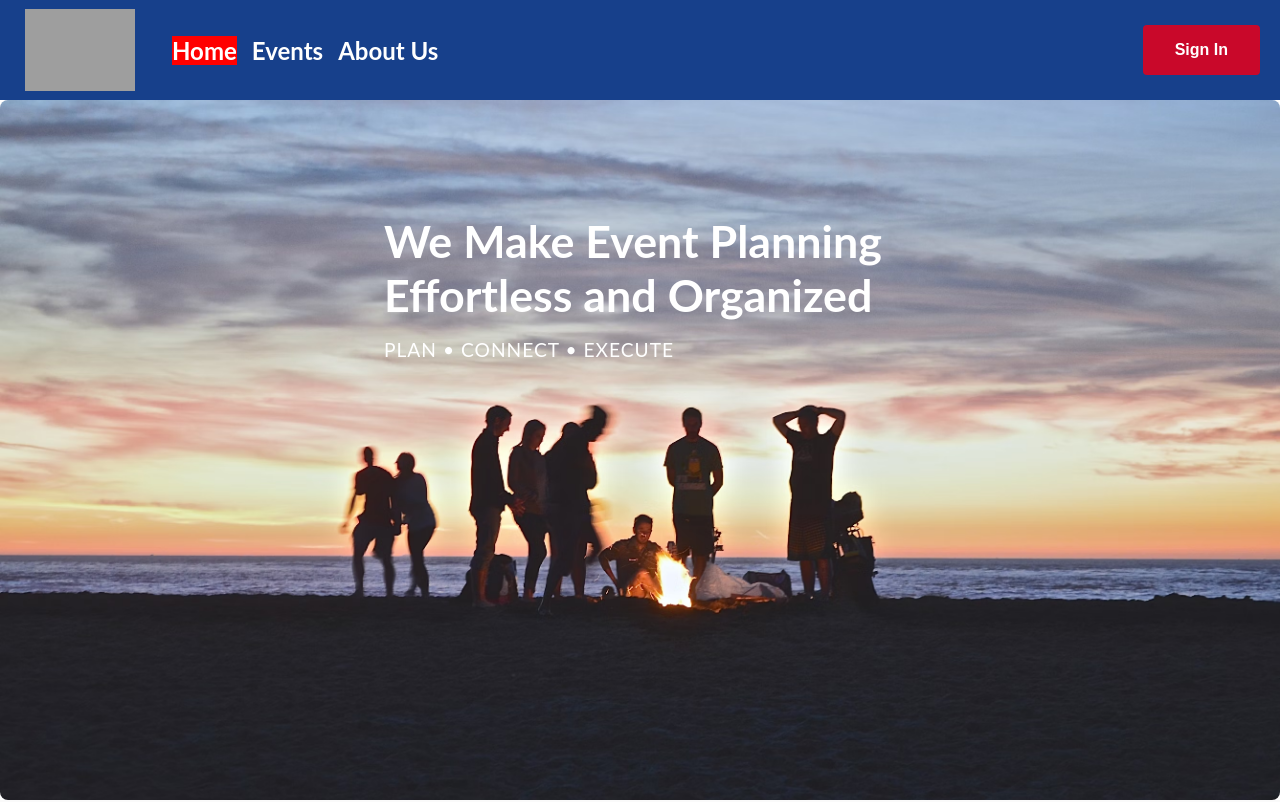
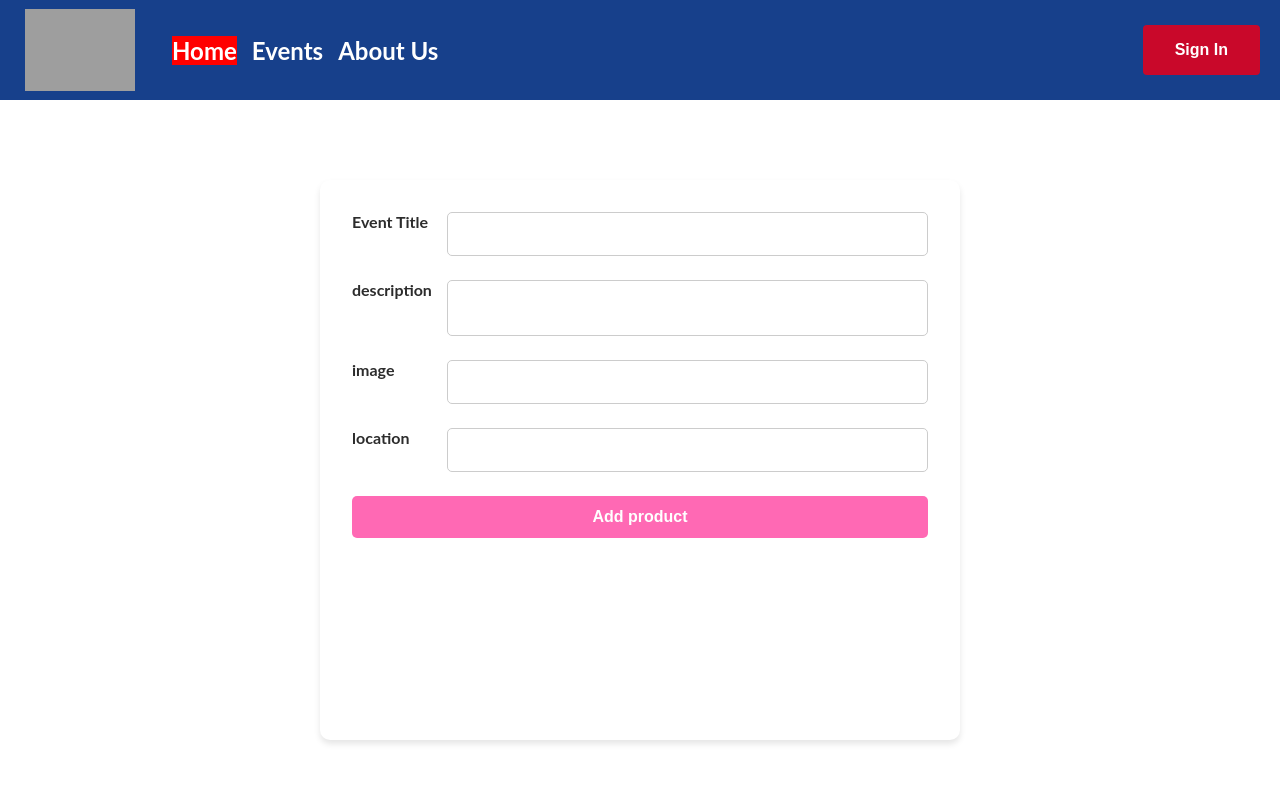
Before and after one commit to expozonee/cultural-harmony-app, a React (Vite) app: page / in a window 1280 px wide. Shown: the top 802 px of the page. Built offline with nearby package versions, Linux system fonts and the light colour scheme; no server answers; grey boxes are pictures that could not be loaded; a web font is replaced by a local one.

Commit message:
the basic form not done

```diff
--- /dev/null
+++ b/src/components/addEventPage/AddEventPage.css
@@ -0,0 +1,63 @@
+
+.form1 {
+    position: relative;
+    margin: 0 auto;
+    top: 10vh;
+    background-color: white; /* White background */
+    padding: 2rem;
+    border-radius: 10px;
+    box-shadow: 0 4px 6px rgba(0, 0, 0, 0.1);
+    width: 50vw;
+    height: 70vh;
+    display: flex;
+    flex-direction: column;
+    gap: 1.5rem;
+  }
+
+  .form-group{
+    width: auto;
+    display: flex;
+    flex-direction: row;
+  }
+
+
+  label {
+    width: 8vw;
+    font-size: 1rem;
+    font-weight: bold;
+    margin-bottom: 0.5rem;
+    display: block;
+
+}
+
+
+  input, textarea {
+    width: 90%;
+    padding: 0.75rem;
+    border: 1px solid #ccc;
+    border-radius: 5px;
+    font-size: 1rem;
+    resize: none; /* Prevent resizing for textareas */
+  }
+
+  textarea {
+    height: 7vh; /* Default height for the textarea */
+  }
+
+  /* Buttons styling */
+  .button1 {
+    background-color: #ff69b4; /* Hot pink color */
+    color: white;
+    border: none;
+    border-radius: 5px;
+    padding: 0.75rem;
+    font-size: 1rem;
+    font-weight: bold;
+    cursor: pointer;
+    text-align: center;
+    transition: background-color 0.3s ease;
+  }
+
+  .button1:hover {
+    background-color: #ff85c1; /* Slightly lighter pink on hover */
+  }
--- /dev/null
+++ b/src/components/addEventPage/AddEventPage.jsx
@@ -0,0 +1,62 @@
+import React, { useState } from 'react'
+import './AddEventPage.css'
+
+export default function AddEventPage() {
+    const [event_title,setevent_title]=useState("");
+  const [imgUrl,setimgUrl]=useState("");
+  const [summary,setsummary]=useState("");
+  const [location,setlocation]=useState("");
+//   const [summary,setsummary]=useState("");
+//   const [summary,setsummary]=useState("");
+
+  function handleSubmit(e){
+    e.preventDefault();
+    const newProduct = {
+        event_title : event_title,
+      description: summary,
+      imgUrl: imgUrl,
+    };
+    setevent_title("");
+    setimgUrl("");
+    setsummary("");
+  }
+
+  return (
+      <>
+
+<form className='form1'  onSubmit={handleSubmit}>
+    <div className='form-group'>
+    <label>Event Title</label>
+    <input type="text" value={event_title} onChange={(e)=>{
+      setevent_title(e.target.value);
+    }} />
+    </div>
+    <div  className='form-group'>
+    <label>description</label>
+    <textarea value={summary} onChange={(e)=>{
+      setsummary(e.target.value);
+    }} />
+    </div>
+    <div  className='form-group'>
+    <label>image </label>
+    <input type="text"  value ={imgUrl} onChange={(e)=>{
+      setimgUrl(e.target.value);
+    }} />
+    </div>
+
+    <div  className='form-group'>
+    <label>location </label>
+    <input type="text"  value ={location} onChange={(e)=>{
+      setlocation(e.target.value);
+    }} />
+    </div>
+
+
+
+    <button className='button1' type='submit'> Add product</button>
+    </form>
+
+   </>
+  )
+
+}
--- a/src/router/RouterProvider.jsx
+++ b/src/router/RouterProvider.jsx
@@ -1,6 +1,7 @@
 import { HomePage } from "../pages/homePage/HomePage";
 import { RootLayout } from "../layout/RootLayout";
 import { RouterProvider, createBrowserRouter } from "react-router-dom";
+import AddEventPage from "../components/addEventPage/AddEventPage";
 
 const router = createBrowserRouter([
   {
@@ -9,7 +10,7 @@ const router = createBrowserRouter([
     children: [
       {
         index: true,
-        element: <HomePage />,
+        element: <AddEventPage />,
       },
     ],
   },
```
